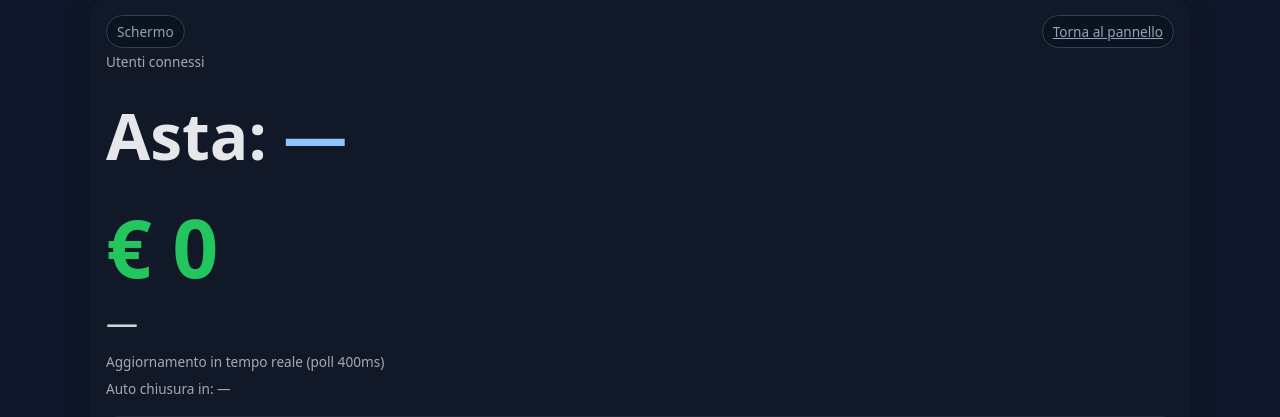
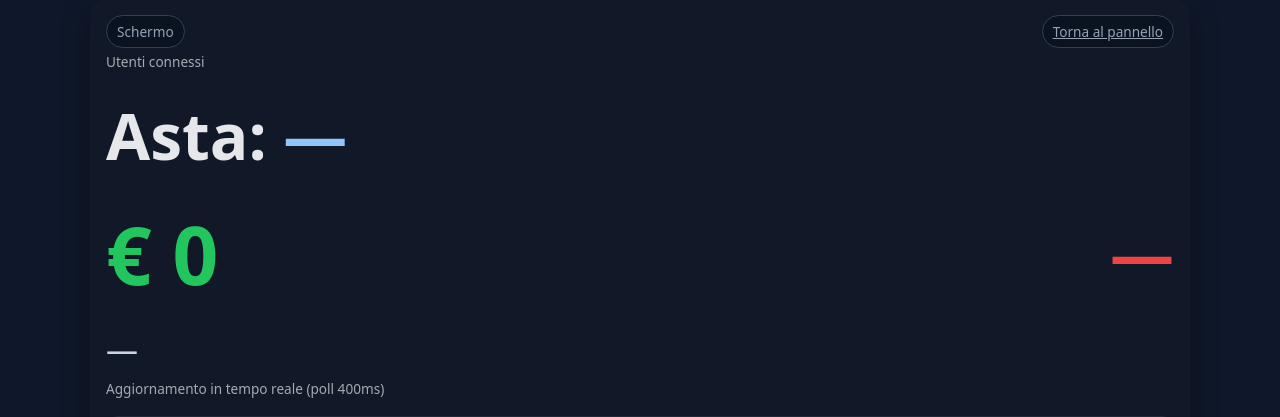
Before and after one commit to bolly997/asta-fantacalcio, a PHP site: page /index.php?view=screen in a window 1280 px wide. Shown: the part 122-539 px from the top of the page. Run offline with PHP 8.4, Linux system fonts and the light colour scheme; data that the repository does not hold is empty.

Commit message:
timer update (now 500ms generous)

```diff
--- a/index.php
+++ b/index.php
@@ -231,7 +231,7 @@ if ($action === 'state') {
         if ($now - $lastCheck >= 1) {
             $state['__last_auto_check'] = $now;
             if ($state['current']['active'] && isset($state['current']['last_bid_time'])) {
-                if ($now - (int)$state['current']['last_bid_time'] >= 5) {
+                if ($now - (int)$state['current']['last_bid_time'] >= 5.5) {
                     $state['history'][] = [
                         'round_id' => $state['current']['round_id'],
                         'player' => $state['current']['player'],
@@ -296,6 +296,7 @@ button{padding:12px 14px;border:none;border-radius:12px;cursor:pointer}
 .screen .board{width:min(1100px,95vw);}
 .board h1{font-size:clamp(2rem,5vw,4rem);margin:.2em 0}
 .board .price{font-size:clamp(2.2rem,7vw,5rem);font-weight:900;color:var(--accent)}
+.board .timer-big{font-size:clamp(2rem,6vw,4rem);font-weight:900;color:var(--danger);text-align:center}
 .board .leader{font-size:clamp(1.1rem,3.2vw,2rem);color:#cbd5e1}
 .board .player{color:#93c5fd}
 .badge.mono{font-feature-settings:"tnum" 1; font-variant-numeric: tabular-nums}
@@ -327,11 +328,13 @@ if ($view === 'screen') {
         </div>
         <div class="footer" style="margin-top:4px">Utenti connessi</div>
         <div id="presence" class="presence-grid"></div>
-        <h1>Asta: <span id="player" class="player">—</span></h1>
-        <div class="price" id="amount">€ 0</div>
-        <div class="leader" id="leader">Leader: —</div>
-        <div class="footer">Aggiornamento in tempo reale (poll 400ms)</div>
-        <div class="footer" id="timer">Auto chiusura in: —</div>
+                 <h1>Asta: <span id="player" class="player">—</span></h1>
+         <div style="display:flex;align-items:center;justify-content:space-between;margin:20px 0">
+           <div class="price" id="amount">€ 0</div>
+           <div class="timer-big" id="timer">—</div>
+         </div>
+         <div class="leader" id="leader">Leader: —</div>
+         <div class="footer">Aggiornamento in tempo reale (poll 400ms)</div>
         <div class="list" style="margin-top:18px">
           <table>
             <thead><tr><th>#</th><th>Ora</th><th>Nome</th><th>+Δ</th><th>Totale</th></tr></thead>
@@ -418,9 +421,9 @@ if ($view === 'screen') {
       const t = document.getElementById('timer');
       if (c.active && c.last_bid_time){
         const remaining = Math.max(0, 5 - (Date.now()/1000 - c.last_bid_time));
-        t.textContent = 'Auto chiusura in: ' + (Math.ceil(remaining*10)/10).toFixed(1) + 's';
+        t.textContent = (Math.ceil(remaining*10)/10).toFixed(1) + 's';
       } else {
-        t.textContent = 'Auto chiusura in: —';
+        t.textContent = '—';
       }
     }, 100);
 
@@ -442,8 +445,8 @@ $me = current_user_name();
   </div>
 
   <div class="grid-2">
-    <div class="card">
-      <h2 class="title">1) Imposta il tuo nome</h2>
+    <div class="card" id="nameCard">
+      <h2 class="title">Imposta il tuo nome</h2>
       <form id="nameForm" class="row" onsubmit="return false;">
         <div class="col"><input type="text" id="name" placeholder="Il tuo nome" value="<?=h($me)?>" required></div>
         <div><button class="btn btn-primary" id="saveName">Salva</button></div>
@@ -452,7 +455,7 @@ $me = current_user_name();
     </div>
 
     <div class="card">
-      <h2 class="title">2) Avvia nuova asta</h2>
+      <h2 class="title">Avvia nuova asta</h2>
       <form id="startForm" class="row" onsubmit="return false;">
         <div class="col"><input type="text" id="player" placeholder="Nome giocatore" required></div>
         <div style="width:140px"><input type="number" id="start_price" placeholder="Prezzo iniziale" min="0" value="1"></div>
@@ -462,7 +465,7 @@ $me = current_user_name();
   </div>
 
   <div class="card" style="margin-top:16px">
-    <h2 class="title">3) Fai un'offerta</h2>
+    <h2 class="title">Fai un'offerta</h2>
     <div id="current" class="row" style="align-items:center;gap:16px">
       <div class="badge">Giocatore: <span id="c_player">—</span></div>
       <div class="badge">Totale: <span id="c_amount">€ 0</span></div>
@@ -511,6 +514,8 @@ document.getElementById('saveName').addEventListener('click', async ()=>{
   try {
     const j = await post('set_name', {name});
     document.getElementById('nameStatus').textContent = 'Salvato: ' + j.user_name;
+    // Hide the name card after successful save
+    document.getElementById('nameCard').style.display = 'none';
   } catch(e){ alert(e.message); }
 });
 
@@ -569,6 +574,12 @@ async function tick(){
   } catch(e) {}
   setTimeout(tick, 400);
 }
+
+// Hide name card if user already has a name
+if (document.getElementById('name').value.trim() !== '') {
+  document.getElementById('nameCard').style.display = 'none';
+}
+
 tick();
 
 // Smooth local countdown @ 100ms
```
